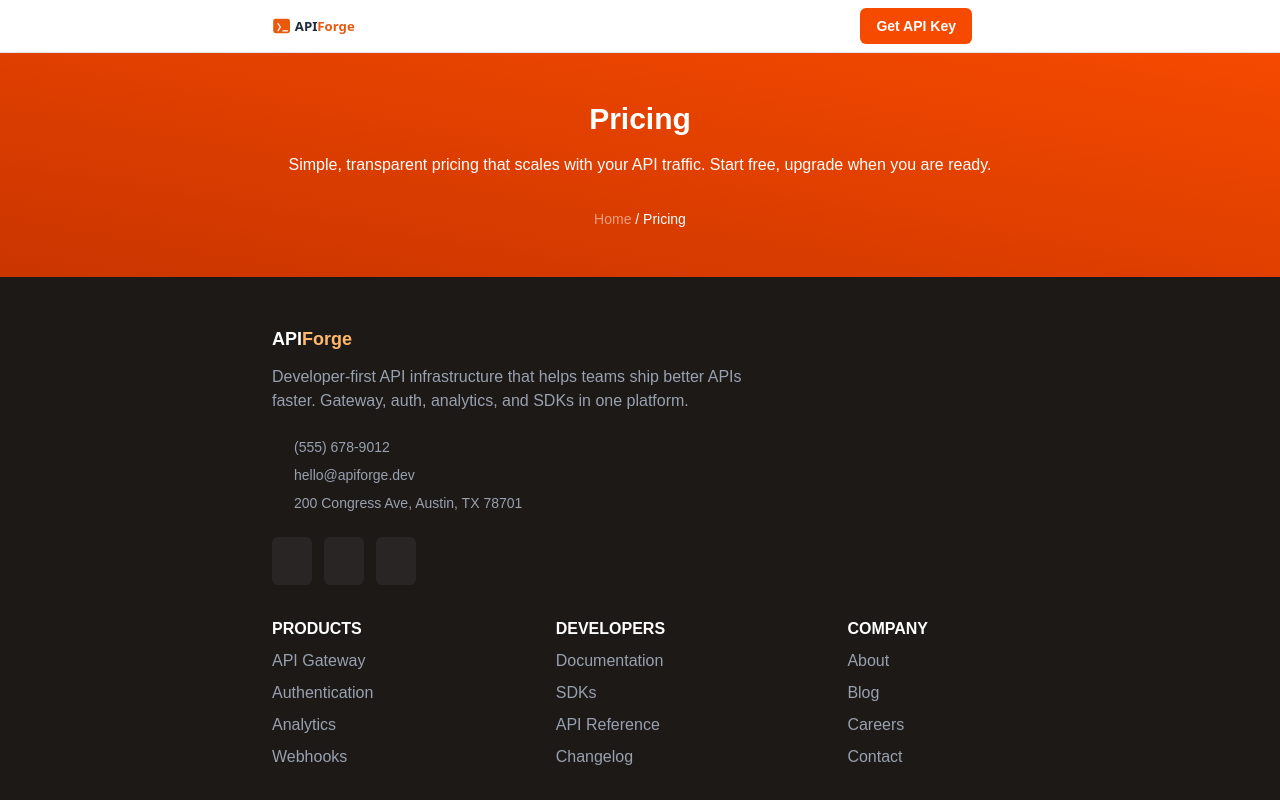
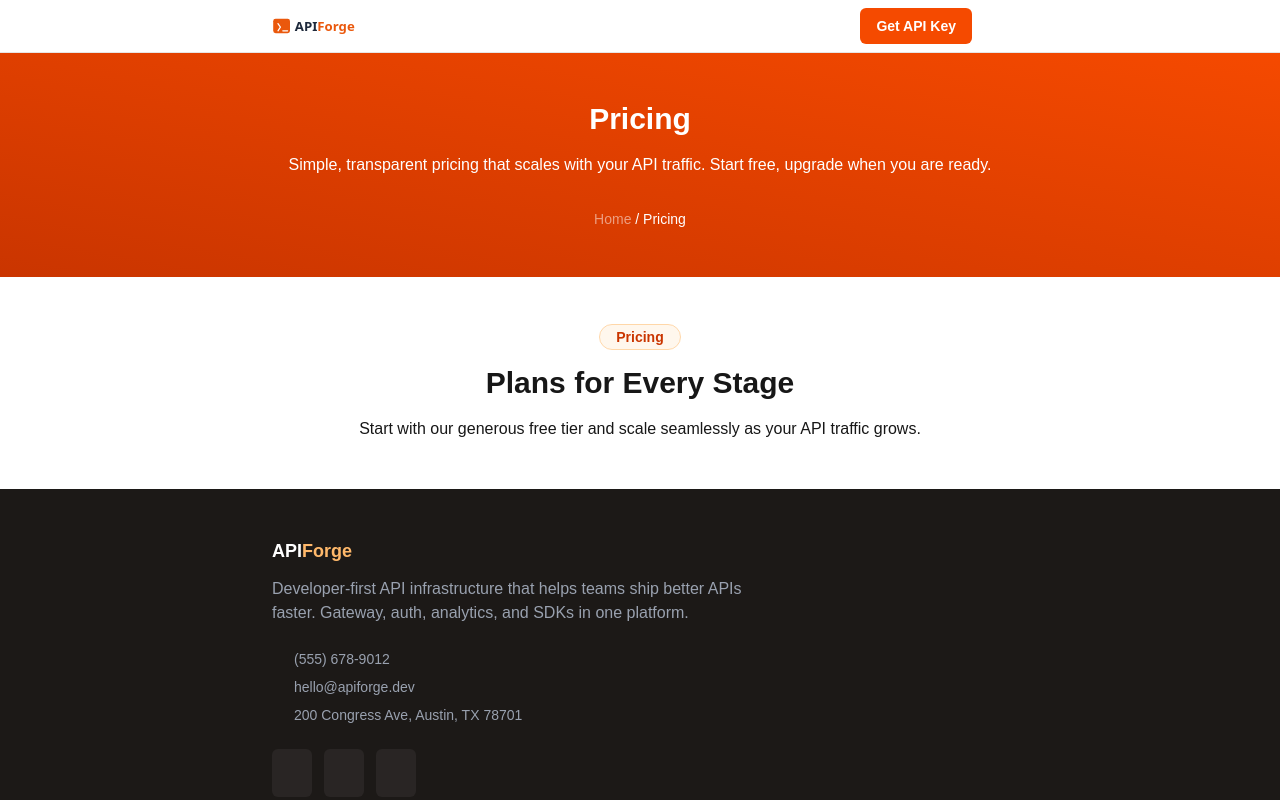
Before and after one commit to seesmof/API-Forge-Clone, a Next.js app in the folder src/: page /pricing in a window 1280 px wide. Shown: the top 800 px of the page. Built offline with nearby package versions, Linux system fonts and the light colour scheme; some icons are missing.

Commit message:
feat: start working on the pricing section

```diff
--- a/src/app/pricing/page.tsx
+++ b/src/app/pricing/page.tsx
@@ -1,3 +1,4 @@
+import Badge from "@/components/small/Badge";
 import Link from "next/link";
 
 export default function Page() {
@@ -22,6 +23,20 @@ export default function Page() {
           </p>
         </div>
       </section>
+
+      {/* Pricing */}
+      <section>
+        <div className="px-4 py-12 mx-auto max-w-3xl flex flex-col">
+          <article className="text-center flex flex-col">
+            <Badge className="self-center">Pricing</Badge>
+            <h2 className="font-bold text-3xl my-4">Plans for Every Stage</h2>
+            <p>
+              Start with our generous free tier and scale seamlessly as your API
+              traffic grows.
+            </p>
+          </article>
+        </div>
+      </section>
     </>
   );
 }
```
